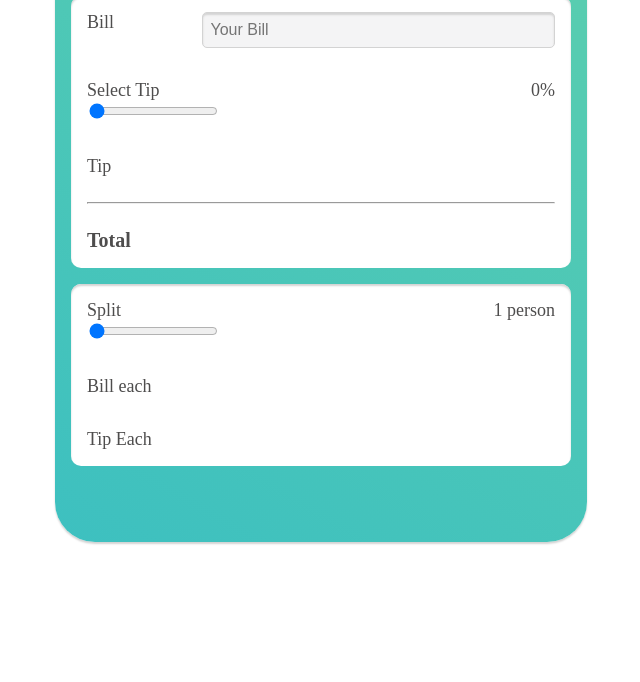
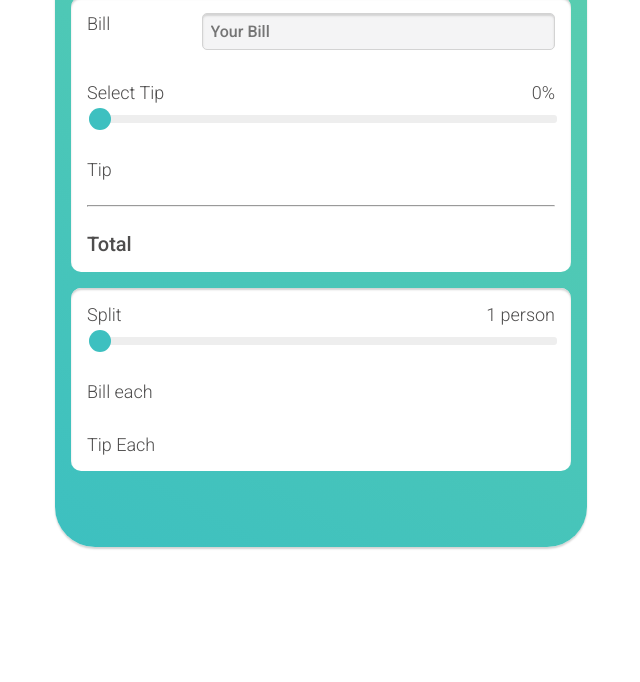
Before and after one commit to ansabir/tip-calculator, a plain HTML site: page index.html in a window 1280 px wide. Shown: the part 118-800 px from the top of the page, without its empty margins (319-959 px from the left). Drawn offline with Linux system fonts and the light colour scheme.

Commit message:
Added custom slider and google fonts

```diff
--- a/index.html
+++ b/index.html
@@ -4,6 +4,9 @@
     <meta charset="UTF-8">
     <meta http-equiv="X-UA-Compatible" content="IE=edge">
     <meta name="viewport" content="width=device-width, initial-scale=1.0">
+    <link rel="preconnect" href="https://fonts.googleapis.com">
+    <link rel="preconnect" href="https://fonts.gstatic.com" crossorigin>
+    <link href="https://fonts.googleapis.com/css2?family=Roboto:wght@300;500;700&display=swap" rel="stylesheet">
     <title>Tip Calculator</title>
     <link rel="stylesheet" href="style.css">
 </head>
@@ -22,7 +25,7 @@
                     <label for="tipInput">Select Tip</label>
                     <span id="tipPercent">0%</span>
                 </div>
-                <input type="range" value="0" id="tipInput" />
+                <input type="range" value="0" id="tipInput" class="range"/>
             </div>
 
             <div class="space-between">
@@ -43,7 +46,7 @@
                     <label for="splitInput">Split</label>
                     <span id="splitValue">1 person</span>
                 </div>
-                <input type="range" min="1" max="10" value="1" id="splitInput">
+                <input type="range" min="1" max="10" value="1" id="splitInput" class="range">
             </div>
 
             <div class="space-between">
--- a/style.css
+++ b/style.css
@@ -1,6 +1,8 @@
 html {
     font-size: 10px;
     color: #4e4d4d;
+    font-family: 'Roboto', sans-serif;
+    font-weight: 300;
 }
 
 main {
@@ -46,6 +48,7 @@ section > div {
 
 
 input[type="number"]{
+    font-family: inherit;
     background: #f4f4f5;
     font-size: 1.6rem;
     border: 1px solid lightgray;
@@ -63,3 +66,22 @@ input[type="number"]{
     font-size: 2rem;
     font-weight: bolder;
 }
+
+.range {
+    -webkit-appearance: none;
+    background: #eee;
+    width: 100%;
+    height: 8px;
+    margin-top: 1.2rem;
+    border-radius: 0.3rem;
+    outline-color: #5bceae;
+}
+
+.range::-webkit-slider-thumb {
+    -webkit-appearance: none;
+    width: 2.2rem;
+    height: 2.2rem;
+    border-radius: 50%;
+    background: #3dc0c0;
+    cursor: pointer;
+}
```
